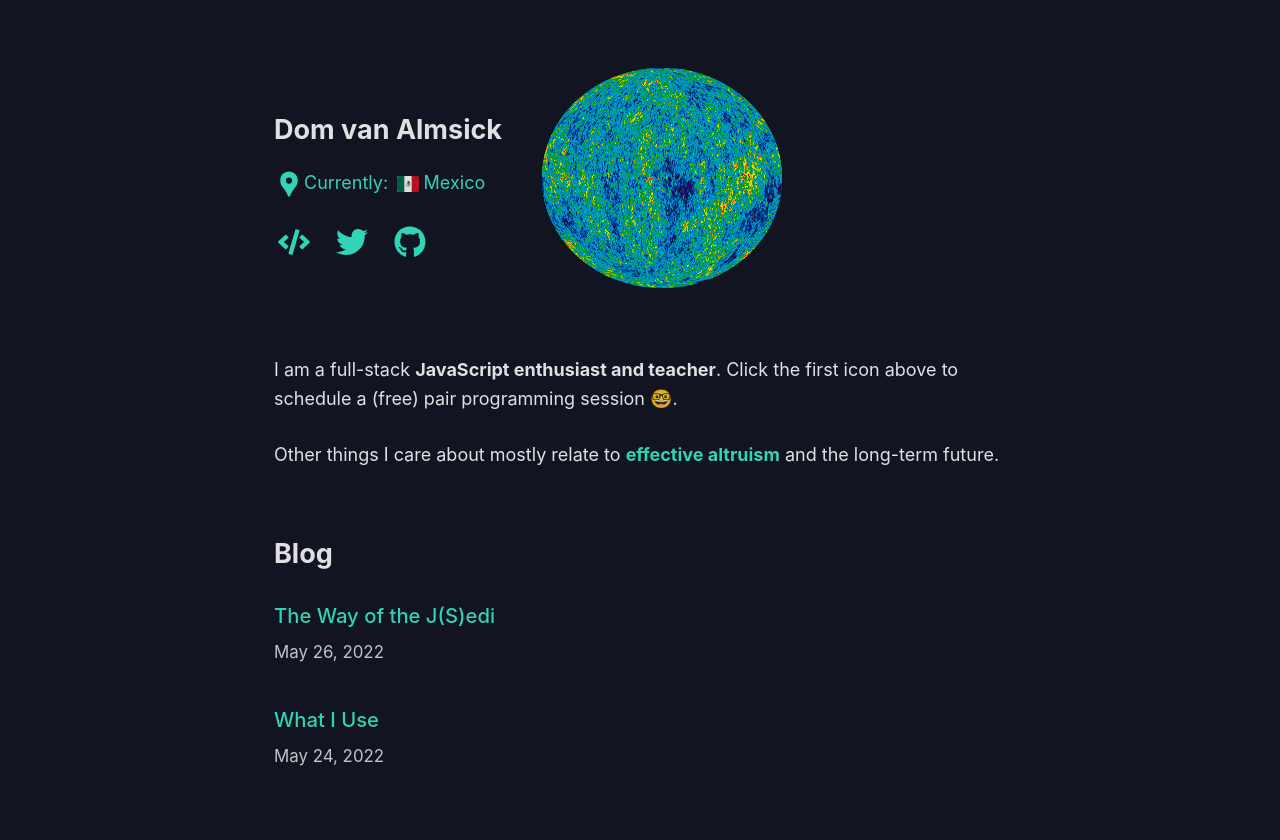
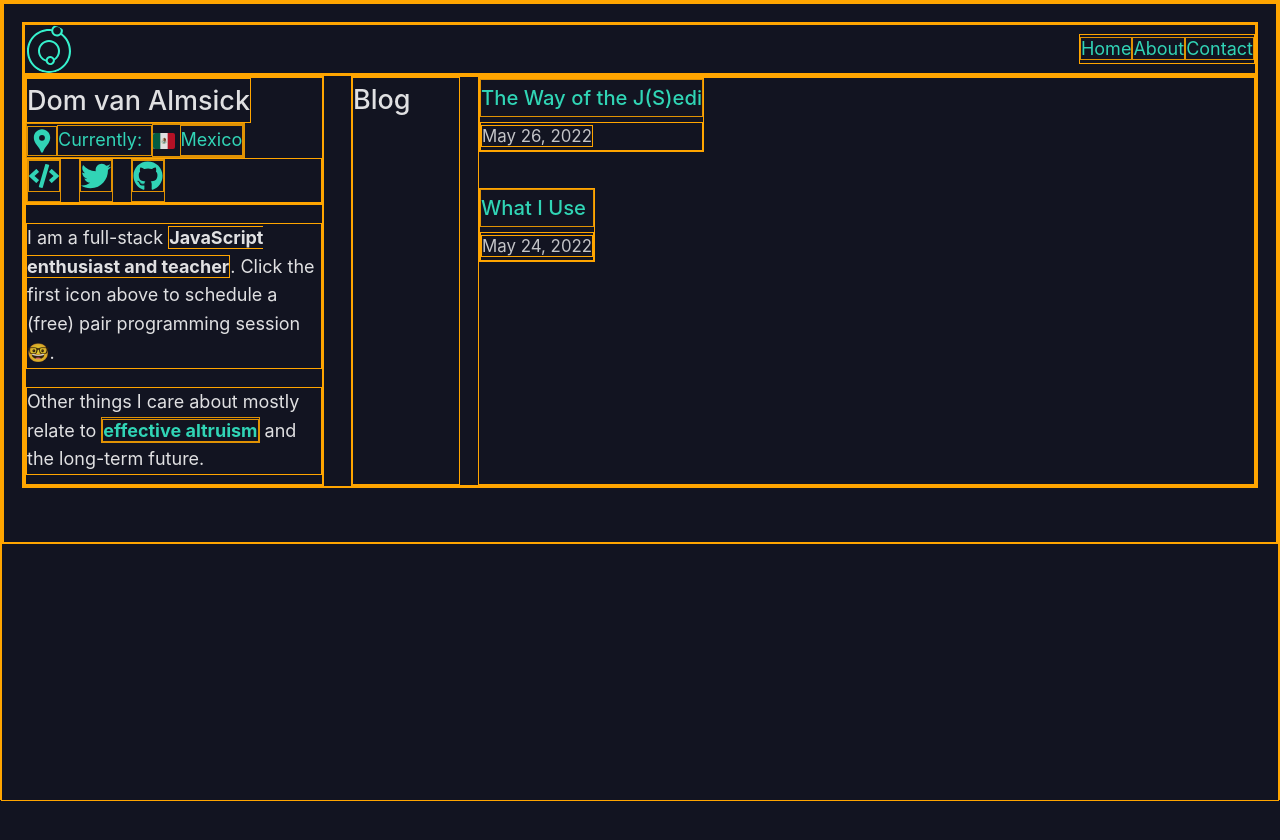
Before and after one commit to dominicva/dev-blog, a Next.js app: page / in a window 1280 px wide. Shown: the top 840 px of the page. After the commit the page ends 801 px from the top, so only its background shows below. Built offline with nearby package versions, Linux system fonts and the light colour scheme.

Commit message:
Refactor: layout grid

```diff
--- a/components/blog/index.jsx
+++ b/components/blog/index.jsx
@@ -4,7 +4,13 @@ import { h2, list, postPreview, postDate } from './styles.js';
 
 const Blog = ({ allPostsData }) => {
   return (
-    <section style={{ marginBottom: '4rem', paddingBottom: '2rem' }}>
+    <section
+      style={{
+        display: 'grid',
+        'grid-template-columns': 'minmax(min-content, 6rem) 1fr',
+        gap: '1rem',
+      }}
+    >
       <h2 style={h2}>Blog</h2>
       <ul style={list}>
         {allPostsData.map(({ id, date, title }) => (
--- a/components/intro.jsx
+++ b/components/intro.jsx
@@ -1,6 +1,7 @@
 import { FaCode, FaTwitter, FaGithub } from 'react-icons/fa';
 import { MdLocationPin } from 'react-icons/md';
 import Image from 'next/image';
+import Nav from './nav';
 
 const firstName = 'Dom';
 const lastName = 'van Almsick';
@@ -11,19 +12,9 @@ const currentLocation = 'Mexico';
 const Intro = () => {
   return (
     <section>
-      <div>
       <header id="intro" className="container">
-          <Image
-            priority
-            src="/images/cmb.png"
-            alt={imageTitle}
-            width={248}
-            height={248}
-          />
-          <div id="info">
         <h1>{fullName}</h1>
 
-            <div id="info-links" className="container">
         <a
           id="link-location"
           href="https://www.google.com/maps/place/Quintana+Roo/"
@@ -41,9 +32,7 @@ const Intro = () => {
                 borderRadius: '2px',
               }}
             />
-                  <span style={{ marginLeft: '0.25rem' }}>
-                    {currentLocation}
-                  </span>
+            <span style={{ marginLeft: '0.25rem' }}>{currentLocation}</span>
           </div>
         </a>
 
@@ -70,14 +59,11 @@ const Intro = () => {
             <FaGithub size={32} />
           </a>
         </div>
-            </div>
-          </div>
       </header>
       <div id="bio">
         <p>
-            I am a full-stack <b>JavaScript enthusiast and teacher</b>. Click
-            the first icon above to schedule a (free) pair programming session
-            🤓.
+          I am a full-stack <b>JavaScript enthusiast and teacher</b>. Click the
+          first icon above to schedule a (free) pair programming session 🤓.
         </p>
         <p>
           Other things I care about mostly relate to{' '}
@@ -92,25 +78,15 @@ const Intro = () => {
         </p>
       </div>
       <style jsx>{`
-          h1 {
-            margin-top: 1rem;
-            margin-bottom: 1rem;
-          }
-
         .container {
           display: flex;
           flex-direction: column;
           align-items: center;
         }
 
-          #intro {
-            margin-bottom: 1.5rem;
-          }
-
         #link-location {
           display: flex;
           align-items: center;
-            margin-bottom: 1.5rem;
         }
 
         #social {
@@ -120,7 +96,6 @@ const Intro = () => {
         }
 
         .social-icon {
-            padding: 0 4px;
           margin-right: 1rem;
         }
 
@@ -128,27 +103,17 @@ const Intro = () => {
           margin-right: 0;
         }
 
-          #bio {
-            display: flex;
-            flex-direction: column;
-            align-items: flex-start;
-            margin-bottom: 3rem;
-          }
-
         #bio p {
           margin-bottom: 0.5rem;
         }
 
         @media (min-width: 768px) {
-            #intro {
-              flex-direction: row-reverse;
-              justify-content: flex-end;
-              margin-top: 2rem;
-              margin-bottom: 2rem;
+          #info {
+            margin: 0;
           }
 
-            #info {
-              margin-right: 2rem;
+          #intro {
+            align-items: flex-start;
           }
 
           #info-links {
@@ -160,7 +125,6 @@ const Intro = () => {
           }
         }
       `}</style>
-      </div>
     </section>
   );
 };
--- a/components/layout.jsx
+++ b/components/layout.jsx
@@ -1,15 +1,15 @@
 import Head from 'next/head';
 import Link from 'next/link';
 import { siteTitle } from './constants';
+import Nav from './nav';
 
 const Layout = ({ children, home }) => {
   return (
     <div
       style={{
-        padding: '1rem',
-        maxWidth: '768px',
+        padding: '1rem 1rem 3rem 1rem',
+        maxWidth: '1280px',
         margin: 'auto',
-        minHeight: '100vh',
       }}
     >
       <Head>
@@ -20,6 +20,7 @@ const Layout = ({ children, home }) => {
         <meta name="og:title" content={siteTitle} />
       </Head>
       <div>
+        <Nav />
         <main>{children}</main>
         {!home && (
           <div>
@@ -29,8 +30,25 @@ const Layout = ({ children, home }) => {
           </div>
         )}
       </div>
+      <style jsx>
+        {`
+          @media (min-width: 768px) {
+            main {
+              display: grid;
+              grid-template-columns: minmax(min-content, 300px) 1fr;
+              gap: 1.5rem;
+            }
+          }
+        `}
+      </style>
     </div>
   );
 };
 
 export default Layout;
+
+/**
+ *     display: grid;
+    grid-template-columns: minmax(min-content, 300px) 1fr;
+    gap: 1.5rem;
+ */
--- /dev/null
+++ b/components/nav.jsx
@@ -0,0 +1,40 @@
+import Image from 'next/image';
+import Link from 'next/link';
+
+const Nav = () => {
+  return (
+    <div className="nav-container">
+      <nav>
+        <Link href="/">
+          <Image
+            src="/images/logo.svg"
+            alt="logo"
+            width={48}
+            height={48}
+            style={{ borderRadius: '50%' }}
+          />
+        </Link>
+        <ul className="nav-links">
+          <Link href="/">
+            <a>Home</a>
+          </Link>
+          <Link href="/about">
+            <a>About</a>
+          </Link>
+          <Link href="/contact">
+            <a>Contact</a>
+          </Link>
+        </ul>
+      </nav>
+      <style jsx>{`
+        nav {
+          display: flex;
+          align-items: center;
+          justify-content: space-between;
+        }
+      `}</style>
+    </div>
+  );
+};
+
+export default Nav;
--- a/styles/global.css
+++ b/styles/global.css
@@ -12,18 +12,30 @@
 
 * {
   box-sizing: border-box;
+  border: 0.1px solid orange;
 }
 
 html,
 body {
   margin: 0;
   padding: 0;
+  height: 100vh;
   font-family: -apple-system, BlinkMacSystemFont, Segoe UI, Roboto, Oxygen,
     Ubuntu, Cantarell, Fira Sans, Droid Sans, Helvetica Neue, sans-serif;
   line-height: 1.6;
   font-size: 18px;
   color: var(--white);
   background-color: var(--primary);
+}
+
+h1,
+h2,
+h3,
+h4,
+h5,
+h6 {
+  font-weight: 500;
+  margin: 0;
 }
 
 ul,
```
Also changed, not shown: public/images/logo.svg (added). Lines whose indentation alone changed are shown as unchanged.
